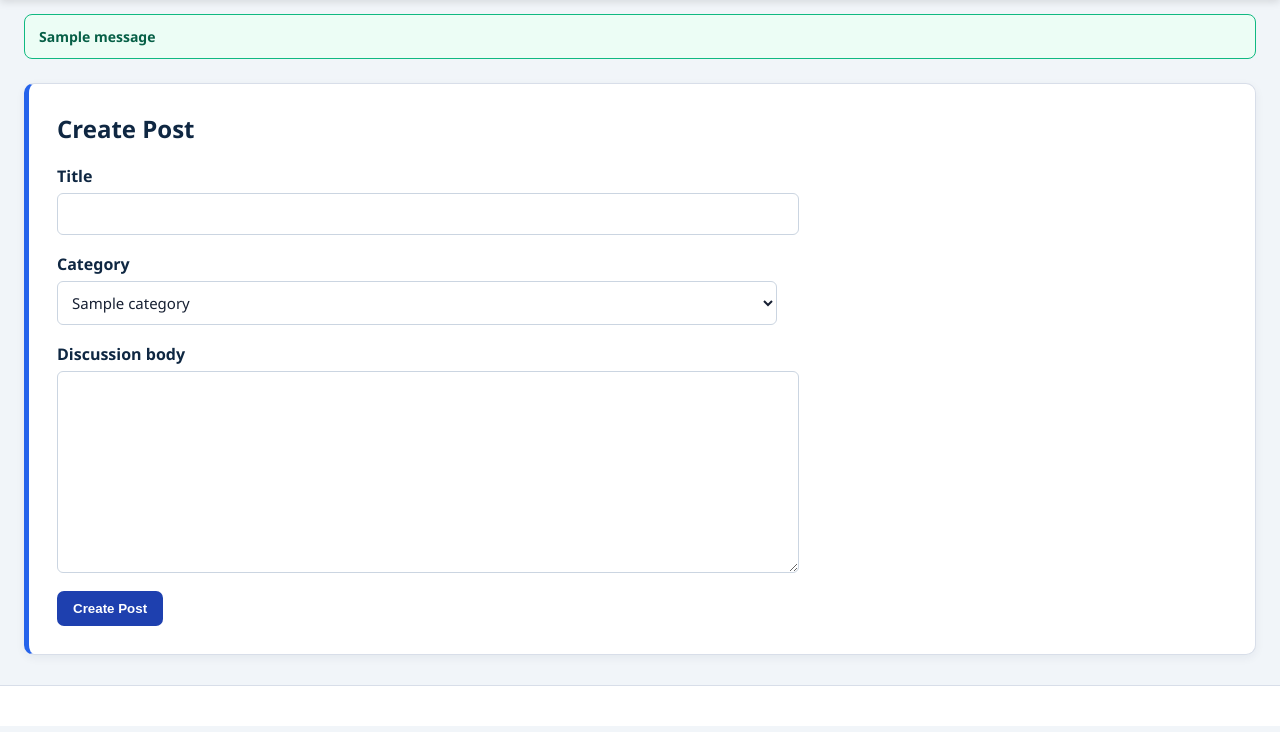
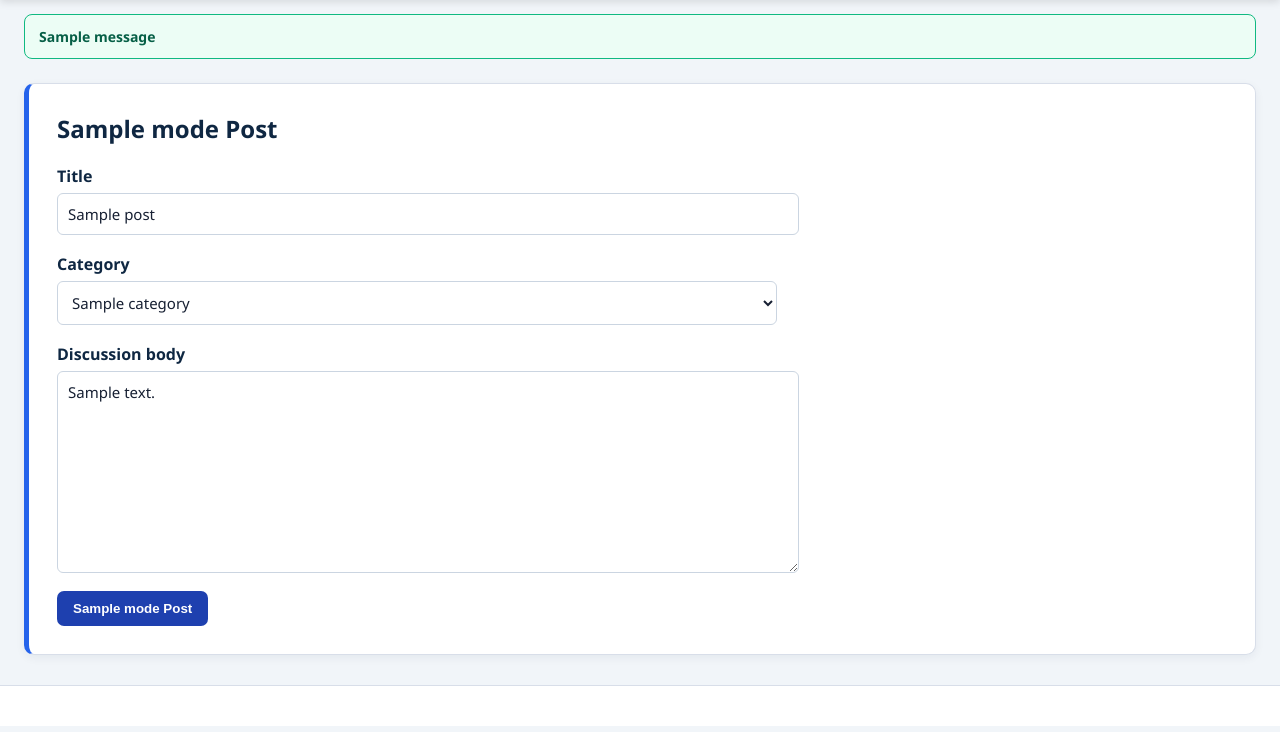
Before and after one commit to teoks/SITsecure2516, a Python web app: template app/templates/forum/post_form.html in a window 1280 px wide. Shown: the part 68-800 px from the top of the page. Run offline with Jinja, Linux system fonts and the light colour scheme; the template is opened without the code that fills it: most values are stand-ins (such as "Sample title", 1, 10 or a date in 2020); one stand-in notice (Sample message) is shown.

Commit message:
Make post form reusable for create/edit
Replace hardcoded 'Create Post' text with {{ mode }}

```diff
--- a/app/templates/forum/post_form.html
+++ b/app/templates/forum/post_form.html
@@ -1,33 +1,33 @@
 {% extends "base.html" %}
-{% block title %}Create Post - Secure Student Forum{% endblock %}
+{% block title %}{{ mode }} Post - Secure Student Forum{% endblock %}
 
 {% block content %}
 <section class="enterprise-form-card">
-    <h1>Create Post</h1>
+    <h1>{{ mode }} Post</h1>
 
     <form method="post" class="enterprise-form">
         <input type="hidden" name="_csrf_token" value="{{ csrf_token() }}">
 
         <div class="form-field">
             <label for="title">Title</label>
-            <input id="title" name="title" maxlength="120" required>
+            <input id="title" name="title" maxlength="120" required value="{{ post.title if post and post.title else '' }}">
         </div>
 
         <div class="form-field">
             <label for="category">Category</label>
             <select id="category" name="category" required>
                 {% for category in categories %}
-                    <option value="{{ category }}">{{ category }}</option>
+                    <option value="{{ category }}" {% if post and post.category == category %}selected{% endif %}>{{ category }}</option>
                 {% endfor %}
             </select>
         </div>
 
         <div class="form-field">
             <label for="body">Discussion body</label>
-            <textarea id="body" name="body" rows="8" maxlength="5000" required></textarea>
+            <textarea id="body" name="body" rows="8" maxlength="5000" required>{{ post.body if post and post.body else '' }}</textarea>
         </div>
 
-        <button type="submit" class="enterprise-button">Create Post</button>
+        <button type="submit" class="enterprise-button">{{ mode }} Post</button>
     </form>
 </section>
 {% endblock %}
```
